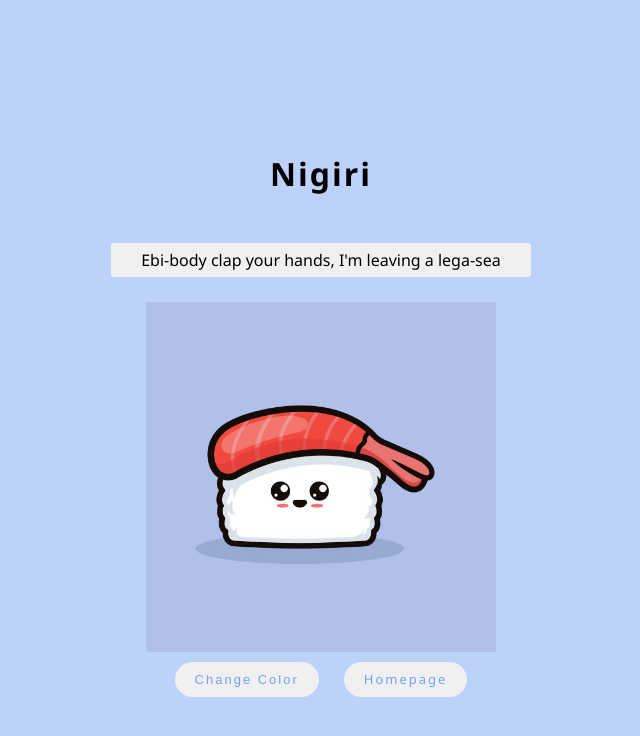
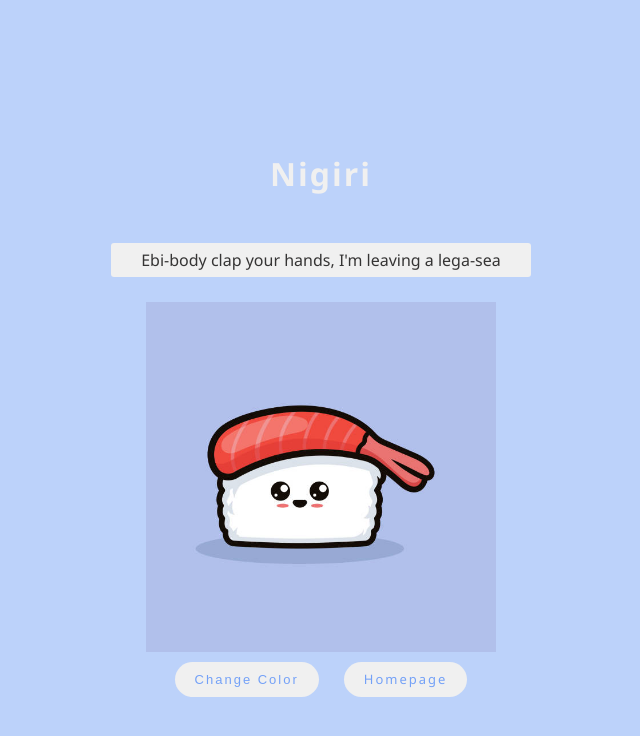
Before and after one commit to HafsaSarker/assignment-1, a plain HTML site: page nigiri.html in a window 1280 px wide. Both pictures are taken after a click on the button "Change Color". Shown: the whole page, without its empty margins (319-959 px from the left). Drawn offline with Linux system fonts and the light colour scheme.

Commit message:
update js

```diff
--- a/css/nigiri.css
+++ b/css/nigiri.css
@@ -55,4 +55,5 @@ p{
     padding: 6px 30px;
     margin-bottom: 25px;
     border-radius: 3px;
+    color: #353434;
 }
--- a/nigiri.html
+++ b/nigiri.html
@@ -6,14 +6,16 @@
     <link rel="stylesheet" href="css/nigiri.css">
     <title>Soy Cute</title>
 </head>
-<body>
+<body style="color: black;">
     <h3>Nigiri</h3>
     <p>Ebi-body clap your hands, I'm leaving a lega-sea</p>
     <img src="img/nigiri.jpg">
     <div>
-        <button>Change Color</button>
+        <button onclick="changeColor()">Change Color</button>
         <a href="index.html">Homepage</a>
     </div>
 
+
+    <script src="script.js"></script>
 </body>
 </html>
--- a/script.js
+++ b/script.js
@@ -0,0 +1,5 @@
+const changeColor = () => {
+    let altColor = '#f0f0f0';
+    let color = document.body.style.color;
+    color == 'black' ? document.body.style.color = altColor : document.body.style.color = 'black';
+}
```
